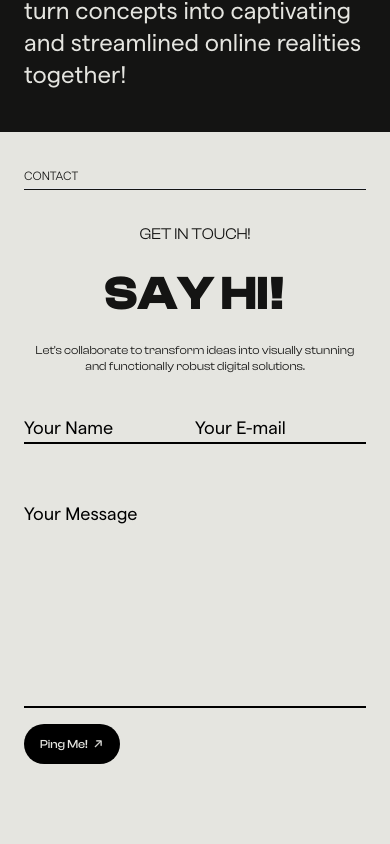
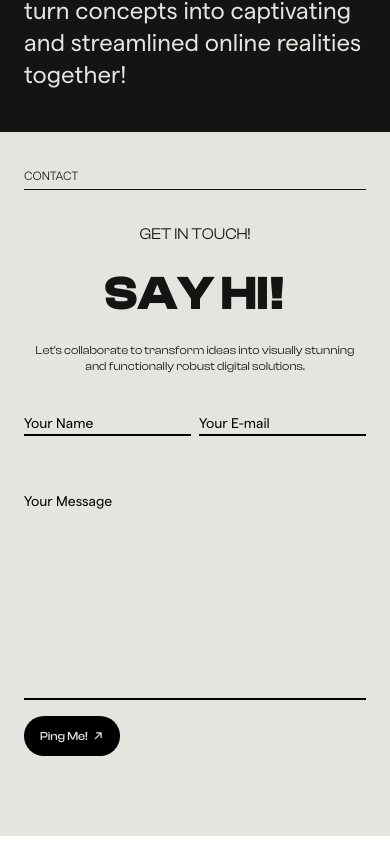
Before and after one commit to s4bbi/Portfolio-24, a React (Vite) app: page / in a window 390 px wide. Shown: the part 5365-6209 px from the top of the page. Built offline with nearby package versions, Linux system fonts and the light colour scheme.

Commit message:
functionality to contact form added

```diff
--- a/package.json
+++ b/package.json
@@ -11,12 +11,14 @@
   },
   "dependencies": {
     "@studio-freight/react-lenis": "^0.0.47",
+    "emailjs-com": "^3.2.0",
     "gsap": "^3.12.5",
     "react": "^18.3.1",
     "react-audio-player": "^0.17.0",
     "react-dom": "^18.3.1",
     "react-icons": "^5.2.1",
     "react-router-dom": "^6.24.1",
+    "react-toastify": "^10.0.5",
     "react-use": "^17.5.0"
   },
   "devDependencies": {
--- a/src/components/Contact.jsx
+++ b/src/components/Contact.jsx
@@ -1,9 +1,55 @@
+import React, { useState } from 'react';
 import "../index.css";
 import { GoArrowUpRight } from 'react-icons/go';
+import emailjs from 'emailjs-com';
+import { ToastContainer, toast, Slide } from 'react-toastify';
+import 'react-toastify/dist/ReactToastify.css';
 
 const Contact = () => {
+    const [formData, setFormData] = useState({
+        name: '',
+        email: '',
+        message: ''
+    });
+
+    const handleChange = (e) => {
+        const { name, value } = e.target;
+        setFormData({
+            ...formData,
+            [name]: value
+        });
+    };
+
+    const handleSubmit = (e) => {
+        e.preventDefault();
+
+        emailjs.send('service_6otb37s', 'template_utmqi3p', formData, 'eLbK8Q5LoQhvi1aeg')
+            .then((response) => {
+                console.log('SUCCESS!', response.status, response.text);
+                toast.success('Your Message is delivered!', {
+                    position: "top-center",
+                    autoClose: 3000,
+                    transition: Slide,
+                    theme: "dark",
+                    hideProgressBar: true
+                  });
+
+                setFormData({ name: '', email: '', message: '' }); // Clear form
+            }, (err) => {
+                console.error('FAILED...', err);
+                toast.error('Failed to send message. Please try again later.', {
+                    position: "top-center",
+                    autoClose: 3000,
+                    transition: Slide,
+                    theme: "dark",
+                    hideProgressBar: true
+                });
+            });
+    };
+
     return (
         <div className="w-full px-6 md:px-14 text-blackD bg-white pb-10">
+            <ToastContainer />
             <div className="py-8 lg:py-16 font-mL text-xs md:text-base">
                 <p className="py-1">CONTACT</p>
                 <hr className="h-[2px] bg-blackD" />
@@ -18,28 +64,37 @@ const Contact = () => {
                         </p>
                     </div>
                     <div className="py-10 lg:py-20 w-full justify-center">
-                        <form className="flex flex-col lg:flex-row font-mR text-lg flex-wrap gap-10">
-                            <div className="flex justify-between w-full">
+                        <form className="flex flex-col lg:flex-row font-mR flex-wrap gap-10 text-sm md:text-lg " onSubmit={handleSubmit}>
+                            <div className="flex justify-between w-full gap-2">
                                 <input
                                     type="text"
+                                    name="name"
                                     placeholder="Your Name"
+                                    value={formData.name}
+                                    onChange={handleChange}
                                     className="w-full lg:w-96 border-b-2 border-black outline-none bg-white placeholder:text-black"
                                 />
                                 <input
-                                    type="text"
+                                    type="email"
+                                    name="email"
                                     placeholder="Your E-mail"
+                                    value={formData.email}
+                                    onChange={handleChange}
                                     className="w-full lg:w-96 border-b-2 border-black outline-none bg-white placeholder:text-black"
                                 />
                             </div>
                             <textarea
+                                name="message"
                                 placeholder="Your Message"
+                                value={formData.message}
+                                onChange={handleChange}
                                 className="w-full lg:w-7/12 outline-none h-52 border-b-2 border-black bg-white placeholder:text-black mt-4 lg:mt-0 resize-none overflow-hidden"
                                 rows="4"
                             />
                         </form>
-                        <button className="bg-black text-white px-4 h-10 rounded-3xl mt-4 lg:mt-8">
+                        <button type="submit" className="bg-black text-white px-4 h-10 rounded-3xl mt-4 lg:mt-8" onClick={handleSubmit}>
                             <span className="flex gap-1 font-cdM justify-center items-center text-xs lg:text-base">
-                            Ping Me! <GoArrowUpRight  className="stroke-1"/>
+                                Ping Me! <GoArrowUpRight className="stroke-1" />
                             </span>
                         </button>
                     </div>
```
Also changed, not shown: 1 other file (tests, documents, lock files or other folders).
